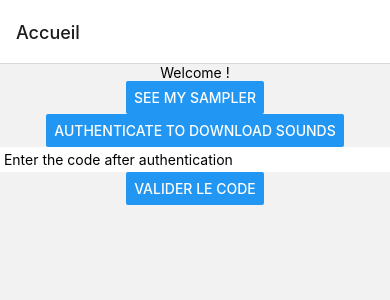
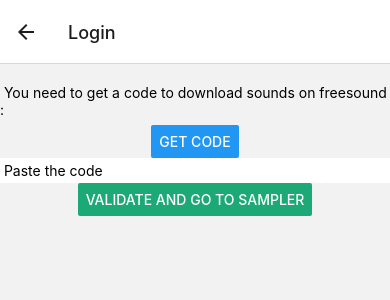
Before and after one commit to marionddnn/soundboard, a React Native app: screen /Login in a window 390 px wide. Shown: the top 300 px of the page. Built offline with nearby package versions, Linux system fonts and the light colour scheme; what expo-file-system would draw is missing.

Commit message:
correct errors, add login separate vue & style

```diff
--- a/components/Home.js
+++ b/components/Home.js
@@ -1,36 +1,10 @@
 import { View, Button, Text, Linking, TextInput } from "react-native";
 import { useNavigation } from "@react-navigation/native";
 import React from "react";
-import { addAuth } from "./authSlice";
-import { useDispatch } from "react-redux";
-import axios from "axios";
 
 
 const Home = () => {
     const navigation = useNavigation();
-    const [code, setCode] = React.useState("");
-    const dispatch = useDispatch();
-    const [resp, setResp] = React.useState();
-
-    function redirectToFreeSound() {
-        let url = "https://freesound.org/apiv2/oauth2/authorize/?client_id=FvKhzzSJMOLJVoRtxlvh&response_type=code";
-        Linking.openURL(url);
-    }
-
-    async function addCodeAuth() {
-        await axios.post(`https://freesound.org/apiv2/oauth2/access_token/`,
-        {},
-        {
-            params:
-            {
-                client_id : "FvKhzzSJMOLJVoRtxlvh",
-                client_secret : "7yIIC44NakzVpJCMw5lgGNUX9XAmL7BlrBWB6XNl",
-                grant_type : "authorization_code",
-                code : code
-            }
-        })
-        .then(response => dispatch(addAuth(response.data.access_token)));
-    }
 
     return (
         <View style={{flexDirection : "column", justifyContent:"center", alignItems:"center"}}>
@@ -40,13 +14,9 @@
                     name :"Sampler"
                 }))}>
             </Button>
-            <Button title="Authenticate to download sounds" onPress={redirectToFreeSound}/>
-            <TextInput
-            onChangeText={setCode}
-            value ={code}
-            style={{backgroundColor:"#fff", width : "100%", padding : "1%"}}
-            placeholder="Enter the code after authentication"/>
-            <Button title="Valider le code" onPress={addCodeAuth}/>
+            <Button title="Download new sounds" onPress={() =>  (navigation.navigate({
+                    name :"Login"
+                }))}/>
         </View>
     );
   };
--- a/components/ListSounds.js
+++ b/components/ListSounds.js
@@ -56,10 +56,14 @@
       }, [sound]);
 
     return (
-        <ScrollView>
+        <View>
+        <Text> My list </Text>
         <FlatList
             data={list}
-            scrollEnabled={false}
+            ListHeaderComponent={
+                <ScrollView>
+                </ScrollView>
+            }
             keyExtractor={(item) => item.id}
             renderItem={({ item }) =>
             <View style={{  padding : "4%" }}>
@@ -69,7 +73,7 @@
                 <View style={{  padding : "4%" }}>
                     <Text style={{  marginRight : "1%", borderStyle : "solid", borderColor : "black", borderTopWidth : 1, backgroundColor: "grey", padding : "0.2%" }}> Tags </Text>
                     {[...item.tags].map((tag) => {
-                        return (<Text style={{  marginRight : "1%", border : "1px solid tranparent", backgroundColor: "lightgrey", padding : "1%" }}>- {tag}</Text>);
+                        return (<Text style={{  marginRight : "1%", backgroundColor: "lightgrey", padding : "1%" }}>- {tag}</Text>);
                     })}
                 </View>
                 <Button color="#A81816" onPress={()=> {deleteSound(item)}} title="delete this sound"/>
@@ -80,12 +84,11 @@
                             name :"Sampler"
                         })
                     )}/>
-
                 </View>
             </View>
             }
         />
-     </ScrollView>
+     </View>
     );
   };
 
--- /dev/null
+++ b/components/Login.js
@@ -0,0 +1,50 @@
+import { View, Button, Text, Linking, TextInput } from "react-native";
+import { useNavigation } from "@react-navigation/native";
+import React from "react";
+import { addAuth } from "./authSlice";
+import { useDispatch } from "react-redux";
+import axios from "axios";
+
+const Login = () => {
+    const navigation = useNavigation();
+    const [code, setCode] = React.useState("");
+    const [enter, setEnter] = React.useState(false);
+    const dispatch = useDispatch();
+
+    function redirectToFreeSound() {
+        let url = "https://freesound.org/apiv2/oauth2/authorize/?client_id=FvKhzzSJMOLJVoRtxlvh&response_type=code";
+        Linking.openURL(url);
+        setEnter(true);
+    }
+
+    async function addCodeAuth() {
+        await axios.post(`https://freesound.org/apiv2/oauth2/access_token/`,
+        {},
+        {
+            params:
+            {
+                client_id : "FvKhzzSJMOLJVoRtxlvh",
+                client_secret : "7yIIC44NakzVpJCMw5lgGNUX9XAmL7BlrBWB6XNl",
+                grant_type : "authorization_code",
+                code : code
+            }
+        })
+        .then(response => dispatch(addAuth(response.data.access_token)))
+        .then(navigation.navigate('Sampler'));
+    }
+
+    return (
+        <View style={{flexDirection : "column", justifyContent:"center", alignItems:"center", marginTop : "5%"}}>
+            <Text style={{marginBottom : "2%"}}> You need to get a code to download sounds on freesound : </Text>
+            <Button title="Get code" onPress={redirectToFreeSound}/>
+            <TextInput
+            onChangeText={setCode}
+            value ={code}
+            style={{backgroundColor:"#fff", width : "100%", padding : "1%"}}
+            placeholder="Paste the code"/>
+            <Button color="#1DA878" title="Validate and go to sampler" onPress={addCodeAuth}/>
+        </View>
+    );
+  };
+
+export default Login;
--- a/components/Modify.js
+++ b/components/Modify.js
@@ -7,23 +7,23 @@
 
     return (
         <View>
-            <Text> Change my sample </Text>
-            <View style={{flexDirection : "row", flexWrap : "wrap", justifyContent:"space-around"}}>
+            <Text style={{fontSize : 24, color : "grey", textAlign : "center", marginTop : "5%"}}> Change my sample </Text>
+            <View style={{flexDirection : "row", flexWrap : "wrap", justifyContent:"space-around", marginTop : "5%"}}>
                 <View>
-                    <Text> new sample </Text>
+                    <Text style={{color : "#1677A8", fontSize : 18, textAlign : "center", marginBottom : "3%"}}> new sample </Text>
                     <Button title="record a sound"></Button>
-                    <Button title="search on freesound" onPress={() =>
+                    <Button color="#1677A8" title="search on freesound" onPress={() =>
                         (navigation.navigate({
                             name :"SearchSounds"
                         }))}></Button>
-                    <Button title="open my sounds" onPress={() =>
+                    <Button color="#1677A8" title="open my sounds" onPress={() =>
                         (navigation.navigate({
                             name :"ListSounds"
                         }))}>
                     </Button>
                 </View>
                 <View>
-                    <Text>modify the sound</Text>
+                    <Text style={{color : "#1677A8", fontSize : 18, textAlign : "center", marginBottom : "3%"}}>modify the sound</Text>
                     <Button title="modify"></Button>
                 </View>
             </View>
--- a/components/Navigation.js
+++ b/components/Navigation.js
@@ -5,7 +5,8 @@
 import ListSounds from "./ListSounds";
 import SearchSounds from './SearchSounds';
 import Sampler from "./Sampler";
-import Modify from "./Modify"
+import Modify from "./Modify";
+import Login from "./Login";
 
 const Nav = createNativeStackNavigator();
 
@@ -26,9 +27,12 @@
           <Nav.Screen
            name="ListSounds"
            component={ListSounds}/>
-        <Nav.Screen
+          <Nav.Screen
            name="SearchSounds"
            component={SearchSounds}/>
+          <Nav.Screen
+           name="Login"
+           component={Login}/>
         </Nav.Navigator>
         </NavigationContainer>
   );
--- a/components/SearchSounds.js
+++ b/components/SearchSounds.js
@@ -12,9 +12,6 @@
 
 const Search = () => {
 
-    FS.makeDirectoryAsync(FS.documentDirectory + "Sounds");
-
-
     const baseUrl = "https://freesound.org/apiv2/search/text/?query=";
     const token = "7yIIC44NakzVpJCMw5lgGNUX9XAmL7BlrBWB6XNl";
     const [search, setSearch] = useState("");
@@ -24,10 +21,16 @@
     const navigation = useNavigation();
     const auth = useSelector(authSelector);
 
+    async function createDir(){
+      const dirExist = await FS.getInfoAsync(FS.documentDirectory + "Sounds");
+      if(dirExist.exists === false){
+        FS.makeDirectoryAsync(FS.documentDirectory + "Sounds");
+      }
+    }
+
     async function playSound(id) {
       let r = await (await fetch("https://freesound.org/apiv2/sounds/"+ id + "/?token=" + token)).json();
       const uri = r.previews["preview-hq-mp3"];
-      console.log(auth);
       const { sound } = await Audio.Sound.createAsync(
           { uri : uri },
           { shouldPlay: true }
@@ -43,6 +46,9 @@
         : undefined;
     }, [sound]);
 
+    React.useEffect(() => {
+      createDir();
+    }, []);
 
     const research = async () => {
       let searchSound = await (await fetch(baseUrl + search + "&token=" + token)).json();
@@ -53,13 +59,13 @@
       let r = await (await fetch("https://freesound.org/apiv2/sounds/"+ item.id + "/?token=" + token)).json();
         const {uri} = await FS.downloadAsync(
           r.download,
-          FS.documentDirectory + "Sounds/" + item.id + ".wav",
+          FS.documentDirectory + "Sounds/" + item.id + "." + r.type,
           {
             headers : { 'Authorization': 'Bearer ' + auth }
           }
         );
 
-        const fileInfo = await FS.getInfoAsync(FS.documentDirectory + "Sounds/" + item.id + ".wav");
+        const fileInfo = await FS.getInfoAsync(FS.documentDirectory + "Sounds/" + item.id + "." + r.type);
         const newItem = {...item, uri : fileInfo.uri};
         dispatch(addSoundToList(newItem));
     }
@@ -82,9 +88,9 @@
             <View>
                 <Pressable style={{ backgroundColor: "white", padding : "1%", borderBottom : "1px dotted black"}} onPress={() =>
                 (addSound(item),
-                    navigation.navigate({
-                        name :"ListSounds"
-                    })
+                navigation.navigate({
+                    name :"ListSounds"
+                })
                 )}>
                 <Text style={{  marginRight : "1%" }}>Nom : {item.name}</Text>
                 <Text style={{  marginRight : "1%" }}>id : {item.id}</Text>
```
